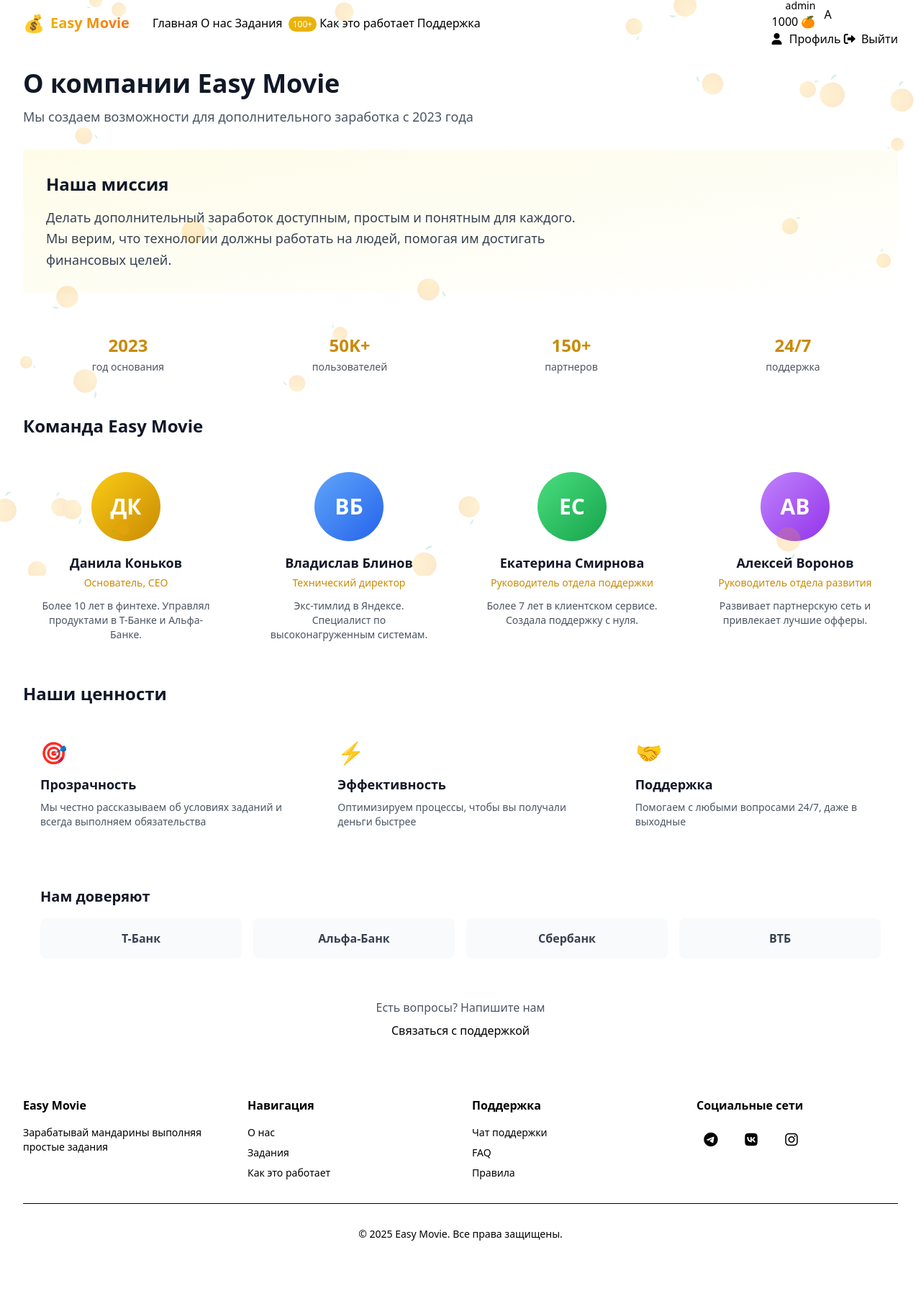
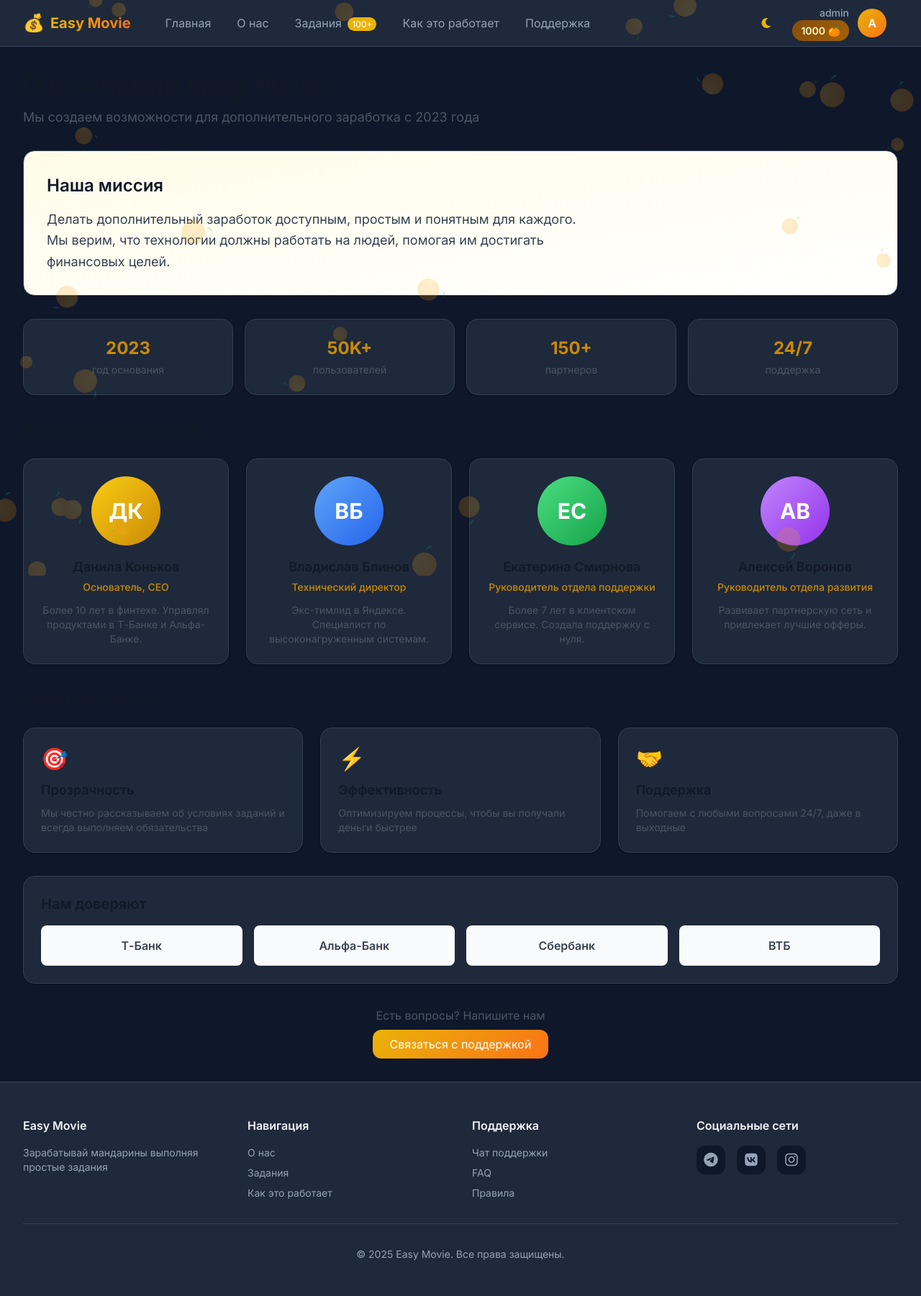
Before and after one commit to vadim2091/easy_movie, a Flask app: page /about in a window 1280 px wide. Shown: the whole page at 72% size. Before the commit the page ends 1724 px from the top, so only its background shows below. Run offline with Flask 3, Linux system fonts and the light colour scheme; a user stored in the database is signed in; some libraries are stand-ins or nearby versions.

Commit message:
Final dark theme fix

```diff
--- a/app/templates/base.html
+++ b/app/templates/base.html
@@ -1,14 +1,8 @@
 <!DOCTYPE html>
-<html lang="ru" x-data="{
-    theme: localStorage.getItem('theme') || 'light',
-    mobileMenuOpen: false
-}" :class="theme">
+<html lang="ru" class="dark">
 <head>
+    <meta charset="UTF-8">
     <meta name="viewport" content="width=device-width, initial-scale=1.0, maximum-scale=1.0, user-scalable=yes">
-    <meta charset="UTF-8">
-   <link href="https://unpkg.com/aos@2.3.1/dist/aos.css" rel="stylesheet">
-<script src="https://unpkg.com/aos@2.3.1/dist/aos.js"></script>
-    <meta name="viewport" content="width=device-width, initial-scale=1.0">
     <title>Easy Movie - Зарабатывай мандарины</title>
 
     <!-- Шрифты -->
@@ -18,22 +12,42 @@
     <!-- Tailwind -->
     <script src="https://cdn.tailwindcss.com"></script>
 
-    <!-- Alpine.js -->
-    <script defer src="https://cdn.jsdelivr.net/npm/alpinejs@3.x.x/dist/cdn.min.js"></script>
+    <!-- AOS анимации -->
+    <link href="https://unpkg.com/aos@2.3.1/dist/aos.css" rel="stylesheet">
 
     <style>
-   /* ===== АДАПТИВНОСТЬ ===== */
-/* Базовые стили для всех устройств */
+        /* CSS переменные для темной темы */
+        :root {
+            --bg-primary: #0f172a;
+            --bg-secondary: #1e293b;
+            --bg-tertiary: #334155;
+            --text-primary: #f1f5f9;
+            --text-secondary: #94a3b8;
+            --text-tertiary: #64748b;
+            --border: #334155;
+            --hover: #334155;
+            --card-shadow: 0 1px 3px rgba(0,0,0,0.3);
+        }
+
         * {
+            margin: 0;
+            padding: 0;
             box-sizing: border-box;
+            font-family: 'Inter', sans-serif;
         }
 
         html, body {
             overflow-x: hidden;
             width: 100%;
             position: relative;
+            background-color: var(--bg-primary);
+            color: var(--text-primary);
+            min-height: 100vh;
+            display: flex;
+            flex-direction: column;
         }
 
+        /* Контейнеры */
         .container, .max-w-7xl {
             max-width: 100%;
             padding-left: 1rem;
@@ -42,6 +56,163 @@
             margin-right: auto;
         }
 
+        /* Навигация */
+        .navbar {
+            background-color: var(--bg-secondary);
+            border-bottom: 1px solid var(--border);
+            position: sticky;
+            top: 0;
+            z-index: 50;
+            width: 100%;
+        }
+
+        .nav-link {
+            color: var(--text-secondary);
+            padding: 0.5rem 1rem;
+            border-radius: 0.75rem;
+            transition: all 0.2s;
+            display: inline-block;
+        }
+
+        .nav-link:hover {
+            color: #eab308;
+            background-color: var(--hover);
+        }
+
+        /* Карточки */
+        .card {
+            background-color: var(--bg-secondary);
+            border: 1px solid var(--border);
+            border-radius: 1rem;
+            box-shadow: var(--card-shadow);
+            transition: all 0.2s;
+            padding: 1.5rem;
+        }
+
+        .card:hover {
+            box-shadow: 0 10px 15px -3px rgba(0,0,0,0.5);
+        }
+
+        /* Кнопки */
+        .btn-primary {
+            background: linear-gradient(135deg, #eab308, #f97316);
+            color: white;
+            padding: 0.5rem 1.5rem;
+            border-radius: 0.75rem;
+            transition: all 0.2s;
+            display: inline-block;
+        }
+
+        .btn-primary:hover {
+            background: linear-gradient(135deg, #ca8a04, #ea580c);
+            transform: translateY(-1px);
+            box-shadow: 0 4px 6px -1px rgba(234,179,8,0.3);
+        }
+
+        .btn-secondary {
+            background-color: var(--bg-secondary);
+            color: var(--text-primary);
+            border: 1px solid var(--border);
+            padding: 0.5rem 1.5rem;
+            border-radius: 0.75rem;
+            transition: all 0.2s;
+            display: inline-block;
+        }
+
+        .btn-secondary:hover {
+            background-color: var(--hover);
+        }
+
+        /* Бейдж баланса */
+        .balance-badge {
+            background: linear-gradient(135deg, #854d0e, #a16207);
+            color: #fef9c3;
+            padding: 0.25rem 0.75rem;
+            border-radius: 2rem;
+            font-size: 0.875rem;
+            font-weight: 600;
+        }
+
+        /* Аватар */
+        .avatar {
+            width: 2.5rem;
+            height: 2.5rem;
+            border-radius: 9999px;
+            background: linear-gradient(135deg, #eab308, #f97316);
+            display: flex;
+            align-items: center;
+            justify-content: center;
+            color: white;
+            font-weight: 600;
+        }
+
+        /* Футер */
+        .footer {
+            background-color: var(--bg-secondary);
+            border-top: 1px solid var(--border);
+            margin-top: auto;
+        }
+
+        /* Мобильное меню */
+        .mobile-menu {
+            display: none;
+            position: absolute;
+            top: 4rem;
+            left: 0;
+            right: 0;
+            background-color: var(--bg-secondary);
+            border-bottom: 1px solid var(--border);
+            padding: 1rem;
+            z-index: 40;
+        }
+
+        .mobile-menu.active {
+            display: block;
+        }
+
+        @media (min-width: 768px) {
+            .mobile-menu {
+                display: none !important;
+            }
+        }
+
+        /* Дропдаун */
+        .dropdown {
+            position: relative;
+        }
+
+        .dropdown-menu {
+            position: absolute;
+            top: 100%;
+            right: 0;
+            min-width: 200px;
+            background-color: var(--bg-secondary);
+            border: 1px solid var(--border);
+            border-radius: 0.75rem;
+            margin-top: 0.5rem;
+            box-shadow: 0 10px 15px -3px rgba(0,0,0,0.5);
+            z-index: 50;
+            display: none;
+        }
+
+        .dropdown:hover .dropdown-menu {
+            display: block;
+        }
+
+        .dropdown-item {
+            padding: 0.75rem 1rem;
+            color: var(--text-primary);
+            transition: all 0.2s;
+            display: flex;
+            align-items: center;
+            gap: 0.5rem;
+        }
+
+        .dropdown-item:hover {
+            background-color: var(--hover);
+        }
+
+        /* ===== АДАПТИВНОСТЬ ===== */
         /* Телефоны (до 640px) */
         @media (max-width: 640px) {
             .container, .max-w-7xl {
@@ -165,11 +336,8 @@
 
                 <!-- Правая часть -->
                 <div class="flex items-center space-x-3">
-                    <!-- Переключатель темы -->
-                    <button @click="theme = theme === 'light' ? 'dark' : 'light'; localStorage.setItem('theme', theme)"
-                            class="theme-switch">
-                        <i x-show="theme === 'dark'" class="fas fa-sun text-yellow-500"></i>
-                    </button>
+                    <!-- Луна (темная тема фикс) -->
+                    <span class="text-yellow-500"><i class="fas fa-moon"></i></span>
 
                     {% if current_user.is_authenticated %}
                         <!-- Десктоп профиль -->
@@ -217,7 +385,7 @@
                     {% endif %}
 
                     <!-- Кнопка мобильного меню -->
-                    <button @click="mobileMenuOpen = !mobileMenuOpen" class="md:hidden nav-link">
+                    <button onclick="document.querySelector('.mobile-menu').classList.toggle('active')" class="md:hidden nav-link">
                         <i class="fas fa-bars"></i>
                     </button>
                 </div>
@@ -225,13 +393,13 @@
         </div>
 
         <!-- Мобильное меню -->
-        <div x-show="mobileMenuOpen" @click.away="mobileMenuOpen = false" class="mobile-menu" :class="{ 'active': mobileMenuOpen }">
+        <div class="mobile-menu">
             <div class="flex flex-col space-y-2">
-                <a href="/" class="nav-link block" @click="mobileMenuOpen = false">Главная</a>
-                <a href="/about" class="nav-link block" @click="mobileMenuOpen = false">О нас</a>
-                <a href="/tasks" class="nav-link block" @click="mobileMenuOpen = false">Задания</a>
-                <a href="/how-it-works" class="nav-link block" @click="mobileMenuOpen = false">Как это работает</a>
-                <a href="/support" class="nav-link block" @click="mobileMenuOpen = false">Поддержка</a>
+                <a href="/" class="nav-link block">Главная</a>
+                <a href="/about" class="nav-link block">О нас</a>
+                <a href="/tasks" class="nav-link block">Задания</a>
+                <a href="/how-it-works" class="nav-link block">Как это работает</a>
+                <a href="/support" class="nav-link block">Поддержка</a>
             </div>
         </div>
     </nav>
@@ -286,11 +454,8 @@
         </div>
     </footer>
 
-    <!-- Блок для скриптов -->
-    {% block scripts %}{% endblock %}
-</body>
-<!-- В самом конце перед </body> -->
-<script src="{{ url_for('static', filename='js/mandarins.js') }}"></script>
+    <!-- AOS анимации -->
+    <script src="https://unpkg.com/aos@2.3.1/dist/aos.js"></script>
     <script>
         AOS.init({
             duration: 800,
@@ -299,4 +464,10 @@
         });
     </script>
 
+    <!-- Падающие мандарины -->
+    <script src="{{ url_for('static', filename='js/mandarins.js') }}"></script>
+
+    <!-- Блок для скриптов -->
+    {% block scripts %}{% endblock %}
+</body>
 </html>
```
Lines whose indentation alone changed are shown as unchanged.
